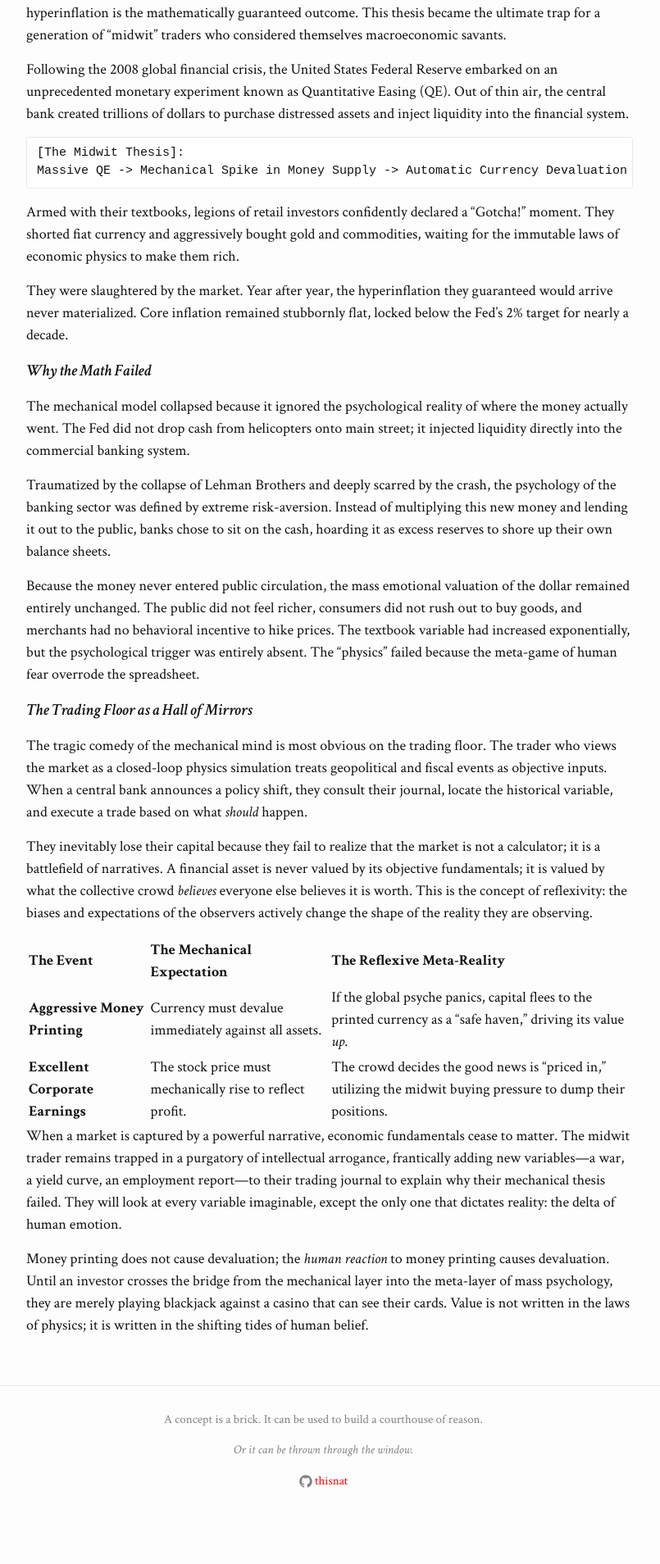
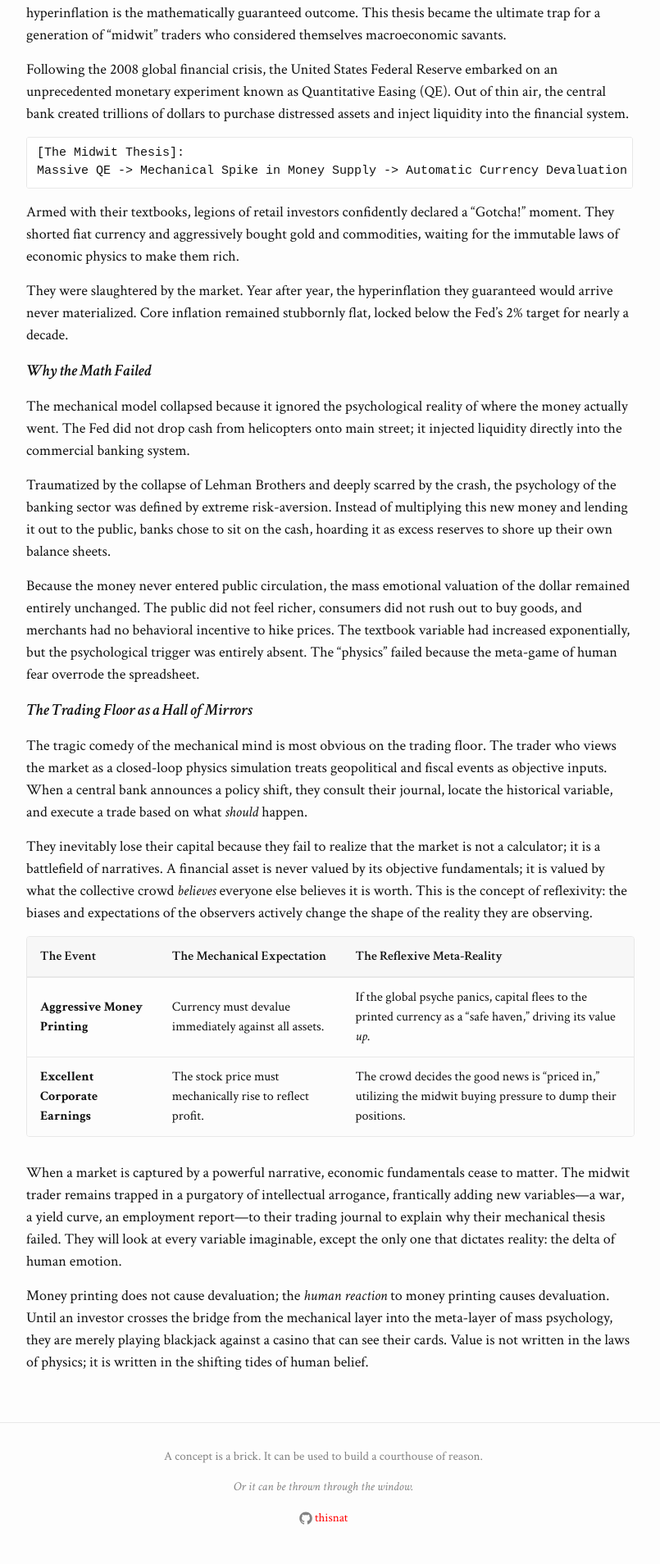
Before and after one commit to thisnat/the-archive, a Jekyll site: the page built from _posts/2026-6-21-the-myth-of-money-printing.md, in a window 1280 px wide. Shown: the part 1024-2932 px from the top of the page at 82% size, without its empty margins (238-1043 px from the left). Built offline with Jekyll 4.4.1, drawn with Linux system fonts in a browser that asks for light colours; some web fonts are replaced; formulas are drawn with MathJax 3; before the commit the page ends 2887 px from its top, so only the background shows below that.

Commit message:
feat: add table rendering support

```diff
--- a/Gemfile
+++ b/Gemfile
@@ -1,6 +1,7 @@
 source "https://rubygems.org"
 
 gem "jekyll", "~> 4.4.1"
+gem "logger"
 
 platforms :mingw, :x64_mingw, :mswin, :jruby do
   gem "tzinfo", ">= 1", "< 3"
--- a/_sass/_base.scss
+++ b/_sass/_base.scss
@@ -201,3 +201,48 @@ pre {
         }
     }
 }
+
+/**
+ * Tables
+ */
+.table-responsive {
+    width: 100%;
+    overflow-x: auto;
+    -webkit-overflow-scrolling: touch;
+    margin-bottom: $spacing-unit;
+    border: 1px solid $grey-color-light;
+    border-radius: 4px;
+}
+
+table {
+    width: 100%;
+    border-collapse: collapse;
+    font-size: 16px;
+    line-height: $base-line-height;
+    font-family: $base-font-family;
+
+    th, td {
+        padding: 12px 16px;
+        border-bottom: 1px solid $grey-color-light;
+    }
+
+    tr:last-child td {
+        border-bottom: 0;
+    }
+
+    th {
+        font-weight: 600;
+        background-color: lighten($grey-color-light, 6%);
+        border-bottom: 2px solid $grey-color-light;
+        color: $text-color;
+    }
+
+    tbody tr:nth-child(even) {
+        background-color: lighten($grey-color-light, 8%);
+    }
+
+    tbody tr:hover {
+        background-color: lighten($grey-color-light, 4%);
+        transition: background-color 0.15s ease-in-out;
+    }
+}
```
Also changed, not shown: _includes/footer.html (+12 -0 lines), Gemfile.lock.
